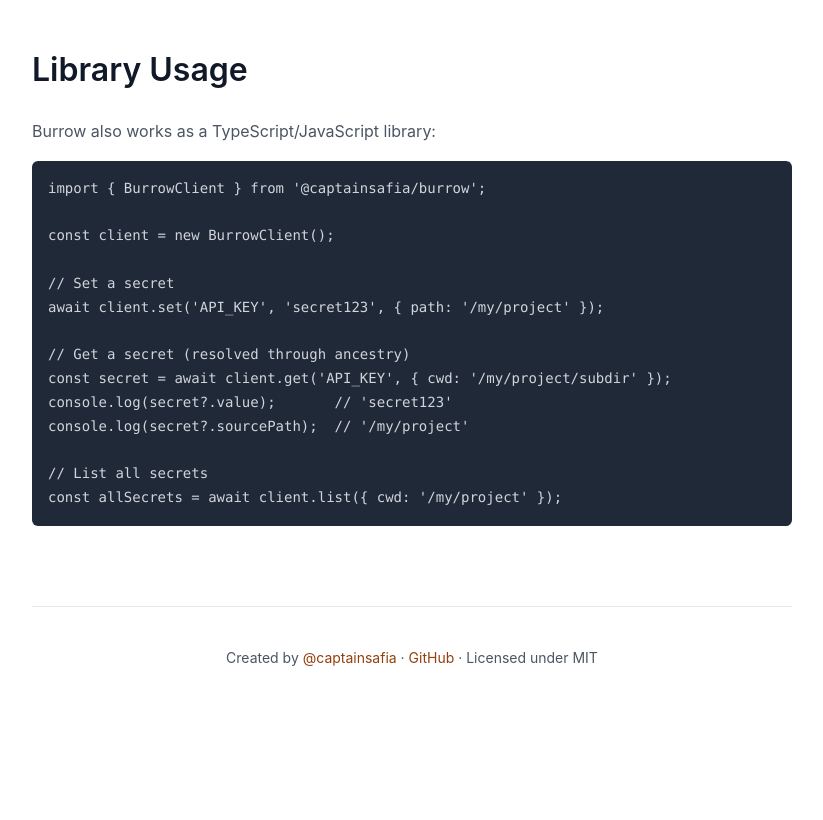
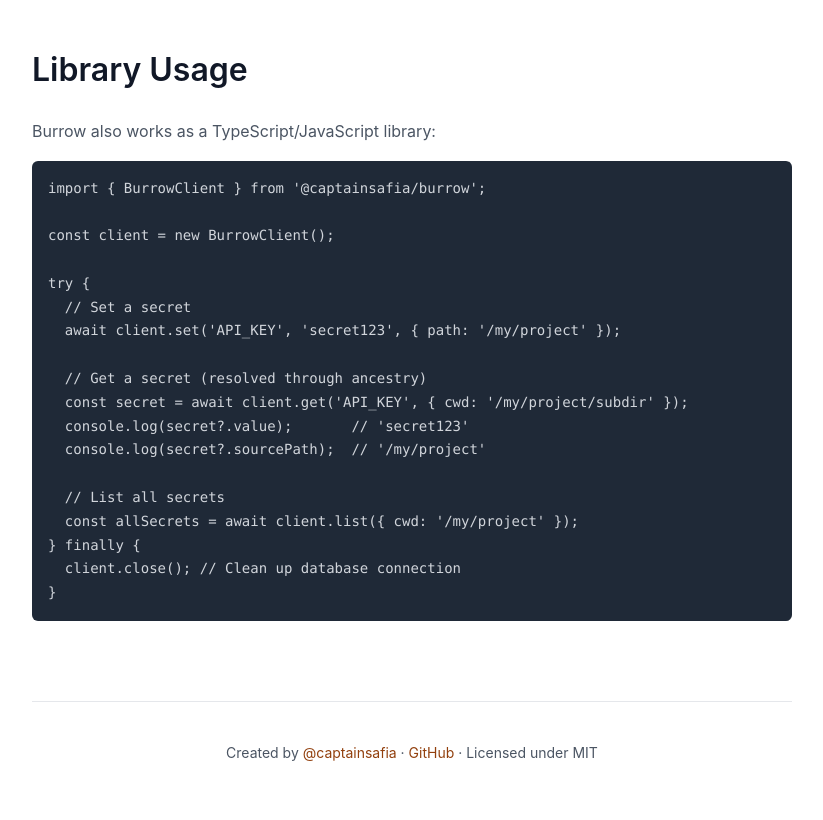
Before and after one commit to captainsafia/burrow, a website: page site/index.html in a window 1280 px wide. Shown: the part 3244-4064 px from the top of the page, without its empty margins (228-1051 px from the left). Before the commit the page ends 3969 px from the top, so only its background shows below. Drawn offline with Linux system fonts and the light colour scheme.

Commit message:
doc: update docs to reflect API changes

```diff
--- a/site/index.html
+++ b/site/index.html
@@ -448,6 +448,7 @@
 
 const client = new BurrowClient();
 
+try {
   // Set a secret
   await client.set('API_KEY', 'secret123', { path: '/my/project' });
 
@@ -457,7 +458,10 @@ console.log(secret?.value);       // 'secret123'
   console.log(secret?.sourcePath);  // '/my/project'
 
   // List all secrets
-const allSecrets = await client.list({ cwd: '/my/project' });</code></pre>
+  const allSecrets = await client.list({ cwd: '/my/project' });
+} finally {
+  client.close(); // Clean up database connection
+}</code></pre>
         </section>
 
         <footer>
```
Also changed, not shown: src/api.ts (+4 -9 lines), tests/integration.test.ts (+1 -1 lines), README.md. Lines whose indentation alone changed are shown as unchanged.
